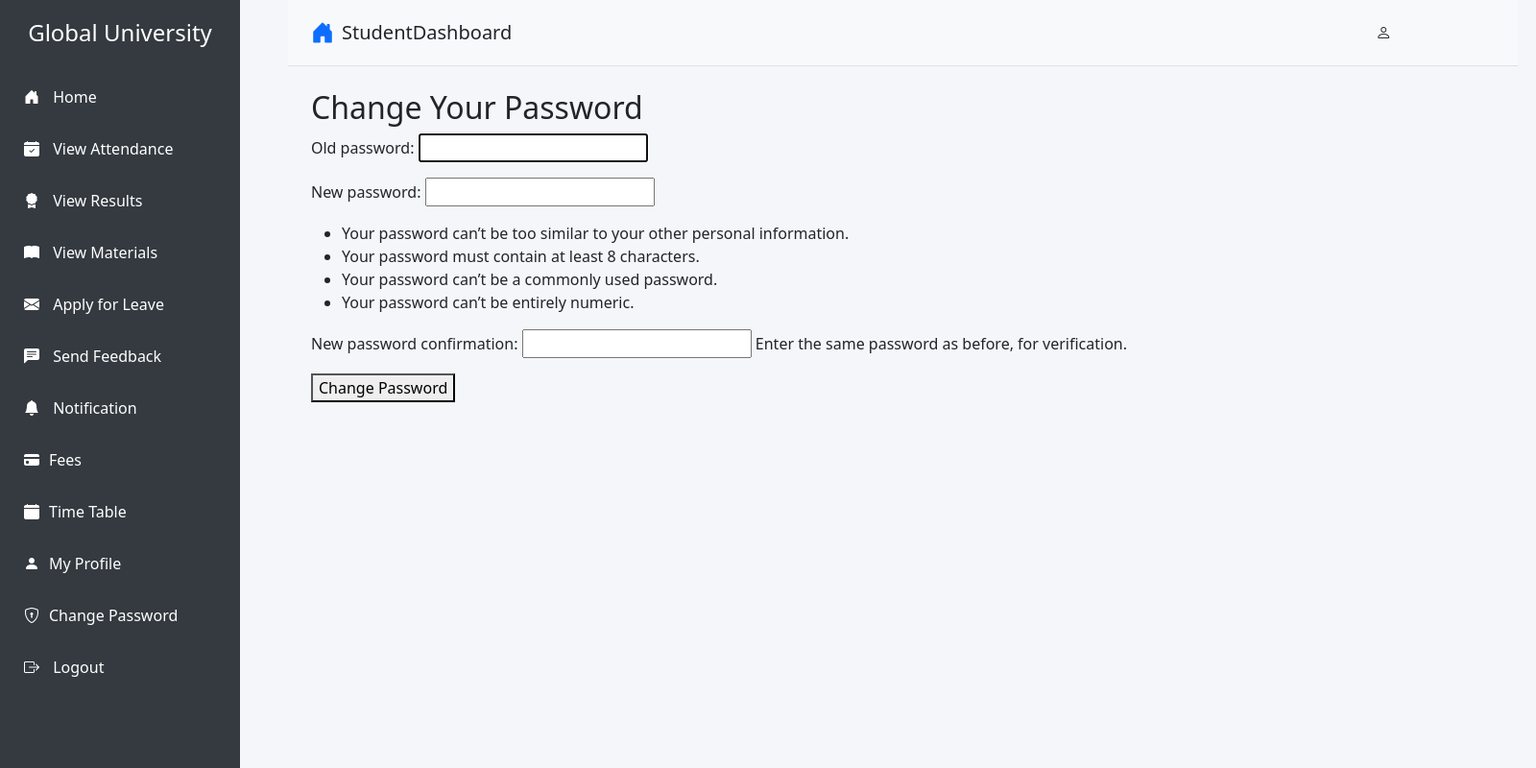
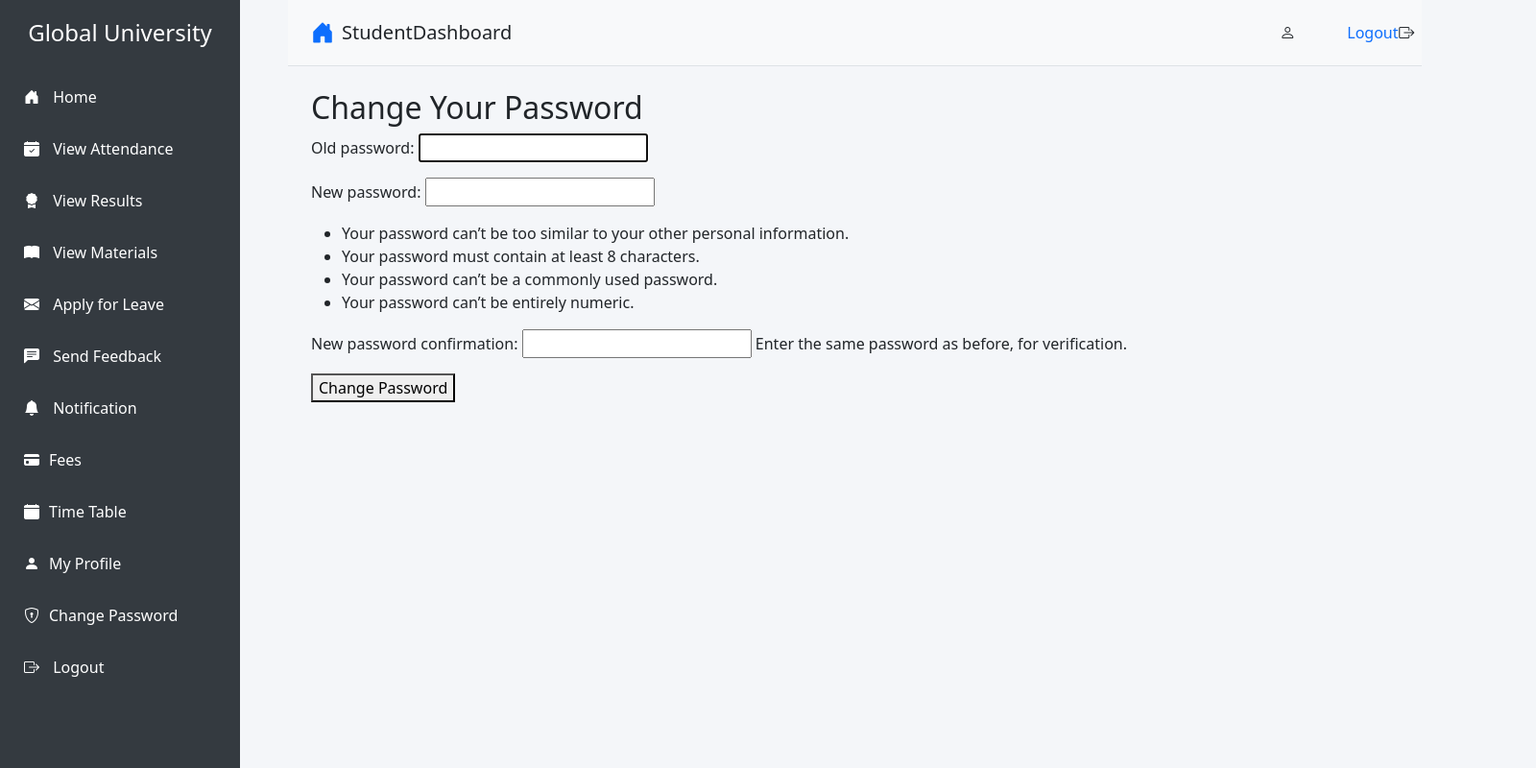
Before and after one commit to ambikamk/student_management, a Django app: page /student/student/change_password/ in a window 1600 px wide. Shown: the whole page at 96% size. Run offline with Django 5.2, Linux system fonts and the light colour scheme; some libraries are stand-ins or nearby versions.

Commit message:
Update base.html

```diff
--- a/templates/student/base.html
+++ b/templates/student/base.html
@@ -57,11 +57,12 @@
                     <h1 class="h5 mb-0">StudentDashboard</h1>
                 </div>
 
-                <div class="d-flex align-items-center">
+               <div class="d-flex align-items-center">
 
-                    <div class="d-flex align-items-center">
+                    <div class="d-flex align-items-center" style="margin-left:-100px;">
 
                         <i class="bi bi-person me-2"></i> <span class="" style="margin-right:100px;" >{{ request.user.username }}</span>
+                        <i class="bi bi-box-arrow-right"></i><a href="{% url 'staff:logout' %} " style="text-decoration: none; margin-left:-70px;"> Logout</a>
                     </div>
                 </div>
             </header>
```
